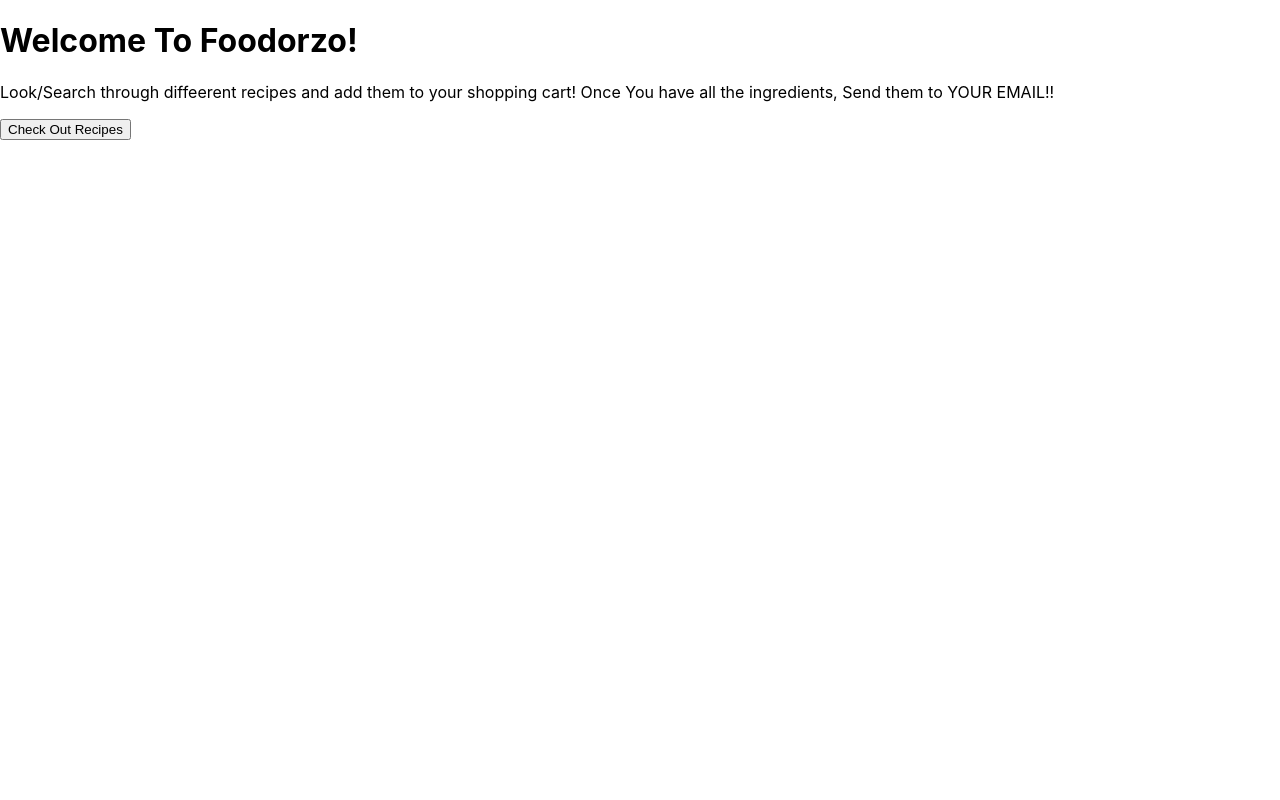
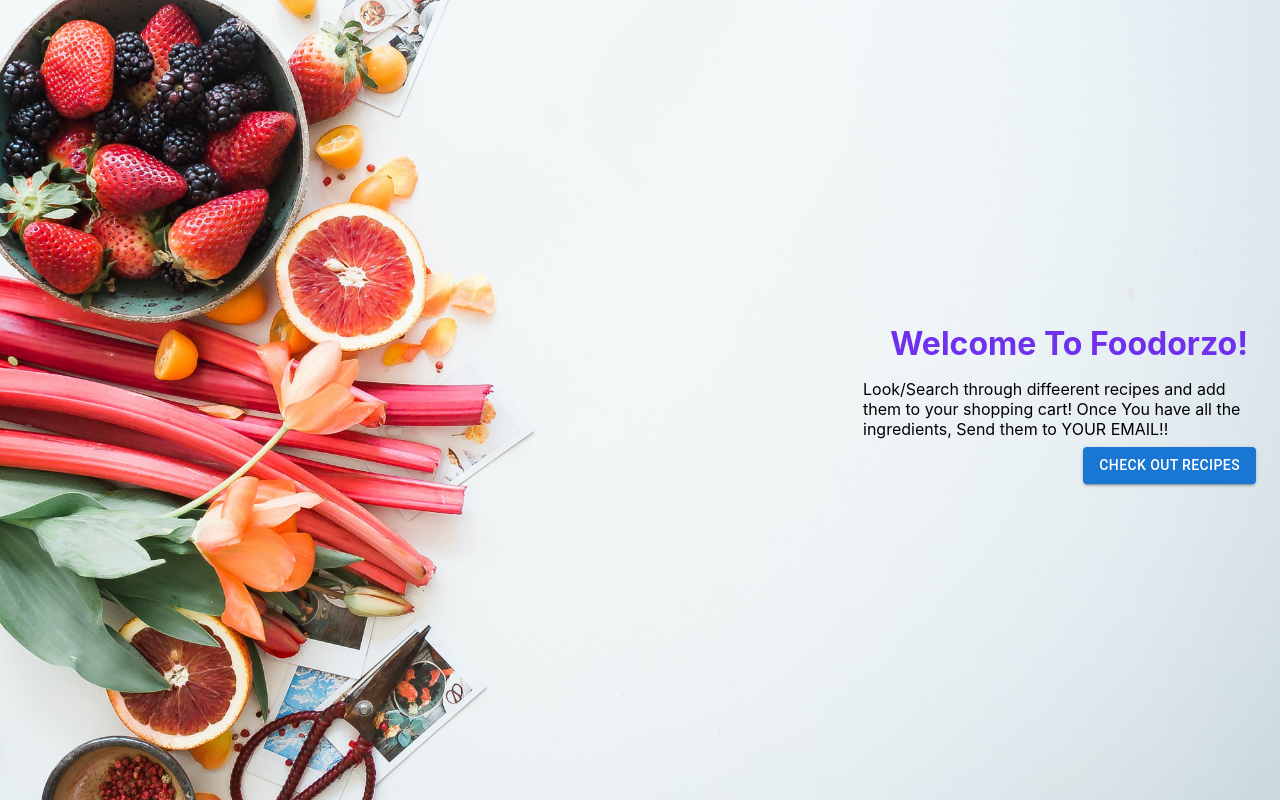
Before and after one commit to Josh-D18/FoodApp, a React (Create React App) app in the folder client/: page / in a window 1280 px wide. Built offline with nearby package versions, Linux system fonts and the light colour scheme; no server answers.

Commit message:
added in styles for home page, login and recipes pages

```diff
--- a/client/src/components/Home/Home.js
+++ b/client/src/components/Home/Home.js
@@ -1,4 +1,8 @@
 import { useNavigate } from "react-router-dom";
+import Button from "@mui/material/Button";
+import { Container, Box } from "@mui/material";
+import Image from "../../styles/images/homeimage.jpg";
+import "./Home.scss";
 
 export default function Home() {
   let navigate = useNavigate();
@@ -6,17 +10,50 @@
   function handleClick() {
     navigate("/recipes");
   }
+  // Photo by Brooke Lark on Unsplash
+  const styles = {
+    paperContainer: {
+      background: `url(${Image}) no-repeat center center fixed`,
+      position: "fixed",
+      top: "0",
+      left: "0px",
+      backgroundSize: "cover",
+      minHeight: "100%",
+      minWidth: "100%",
+      display: "flex",
+      justifyContent: "flex-end",
+      alignItems: "center",
+    },
+    title: {
+      color: "#62ee",
+      margin: "0.5rem",
+    },
+    infoContainer: {
+      display: "flex",
+      justifyContent: "flex-end",
+      flexDirection: "column",
+      alignItems: "flex-end",
+    },
+  };
+
   return (
-    <>
-      <h1>Welcome To Foodorzo!</h1>
-      <p>
-        Look/Search through diffeerent recipes and add them to your shopping
-        cart! Once You have all the ingredients, Send them to YOUR EMAIL!!
-      </p>
-
-      <button className="home__btn" onClick={() => handleClick()}>
-        Check Out Recipes
-      </button>
-    </>
+    <Container style={styles.paperContainer} className="home">
+      <Box style={styles.infoContainer}>
+        <h1 style={styles.title} className="home__title">
+          Welcome To Foodorzo!
+        </h1>
+        <p className="home__text">
+          Look/Search through diffeerent recipes and add them to your shopping
+          cart! Once You have all the ingredients, Send them to YOUR EMAIL!!
+        </p>
+        <Button
+          variant="contained"
+          className="home__btn"
+          onClick={() => handleClick()}
+        >
+          Check Out Recipes
+        </Button>
+      </Box>
+    </Container>
   );
 }
--- a/client/src/components/Home/Home.scss
+++ b/client/src/components/Home/Home.scss
@@ -0,0 +1,9 @@
+.home {
+  &__text {
+    margin: 0.5rem;
+    width: 385px;
+  }
+  &__btn {
+    margin: 0.5rem;
+  }
+}
--- a/client/src/components/Login/Login.js
+++ b/client/src/components/Login/Login.js
@@ -33,20 +33,19 @@
         );
       })
       .catch((error) => {
-        console.log(error.response);
-        if (error.respone.status === 400) {
-          alert("Error With Request. Please Try Again Later!");
+        if (error.response.status === 400) {
+          alert(`${error.response.data.error}`);
         } else if (error.response.status === 500) {
-          alert("Something went wrong! Please Try Again Later!");
+          alert(`${error.response.data.error}`);
         }
       });
   };
 
   return (
     <>
-      <h2>Login</h2>
       <form onSubmit={handleSubmit(loginUser)}>
         <Container maxWidth="xs">
+          <h2>Login</h2>
           <Box mb={2} mt={14}>
             <TextField
               label="Name"
--- a/client/src/components/PDF/PDF.js
+++ b/client/src/components/PDF/PDF.js
@@ -7,23 +7,21 @@
   title,
   readyIn,
   instructions,
-  id,
 }) {
   const ref = React.createRef();
 
   return (
-    <>
     <ReactToPdf>
       {({ toPdf, targetRef }) => (
         <>
-            <div className="PDF" key={id} ref={ref} ref={targetRef}>
+          <div className="PDF" ref={ref} ref={targetRef}>
             <h1>{title}</h1>
             <img src={image} alt="Recipe" />
             <h3>Ingredients</h3>
             {ingredients
-                ? ingredients.map((food) => (
+              ? ingredients.map((food, i) => (
                   <>
-                      <li>{food.name}</li>
+                    <li key={i}>{food.name}</li>
                   </>
                 ))
               : ""}
@@ -36,8 +34,8 @@
             {instructions && instructions.length > 0
               ? instructions.map((steps) => (
                   <ol>
-                      {steps.steps.map((item) => (
-                        <li>{item.step}</li>
+                    {steps.steps.map((item, i) => (
+                      <li key={i}>{item.step}</li>
                     ))}
                   </ol>
                 ))
@@ -47,6 +45,5 @@
         </>
       )}
     </ReactToPdf>
-    </>
   );
 }
--- a/client/src/components/RecipePage/RecipePage.js
+++ b/client/src/components/RecipePage/RecipePage.js
@@ -31,7 +31,6 @@
           <article key={item.id} className="recipe">
             <PDF
               key={item.id}
-              id={item.id}
               ingredients={item.extendedIngredients}
               image={item.image}
               title={item.title}
@@ -43,7 +42,7 @@
               <h3>Cuisine Type:</h3>
               <ul>
                 {item.cuisines && item.cuisines.length > 0 ? (
-                  item.cuisines.map((cuisine, i) => <li>{cuisine}</li>)
+                  item.cuisines.map((cuisine, i) => <li key={i}>{cuisine}</li>)
                 ) : (
                   <h4>None Where Found!</h4>
                 )}
--- a/client/src/components/RecipesPage/RecipesPage.js
+++ b/client/src/components/RecipesPage/RecipesPage.js
@@ -2,6 +2,7 @@
 import axios from "axios";
 import { Link } from "react-router-dom";
 import { useNavigate } from "react-router-dom";
+import "./RecipesPage.scss";
 
 function RecipesPage() {
   const [recipe, setRecipe] = useState([]);
@@ -40,15 +41,15 @@
   }, [navigate]);
 
   return (
-    <article>
+    <article className="recipes">
       <h1>Recipes</h1>
       <>
         {recipe.map((item) => (
-          <div key={item.id}>
+          <div key={item.id} className="recipes__container">
             <Link to={`/recipes/${item.id}`}>
-              <h2>{item.title}</h2>
+              <h2 className="recipes__title">{item.title}</h2>
 
-              <img src={item.image} alt="Recipe" />
+              <img className="recipes__image" src={item.image} alt="Recipe" />
             </Link>
           </div>
         ))}
--- a/client/src/components/RecipesPage/RecipesPage.scss
+++ b/client/src/components/RecipesPage/RecipesPage.scss
@@ -0,0 +1,18 @@
+.recipes {
+  display: flex;
+  flex-direction: column;
+  align-items: center;
+
+  &__container {
+    margin: 2rem;
+    text-align: center;
+  }
+
+  &__title {
+  }
+
+  &__image {
+    width: 25rem;
+    border-radius: 7rem;
+  }
+}
```
Also changed, not shown: client/src/components/Header/Header.js (added), client/src/components/Header/Header.scss (added), client/src/styles/images/homeimage.jpg (added). Lines whose indentation alone changed are shown as unchanged.
